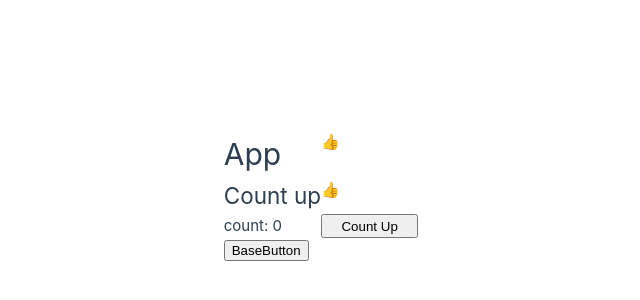
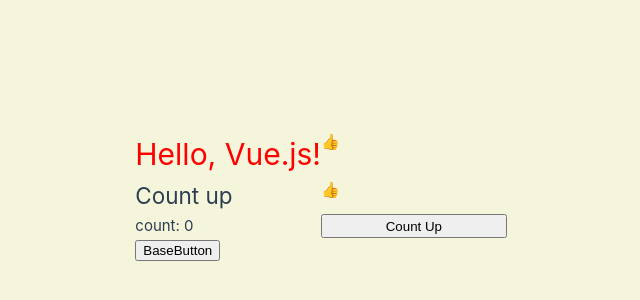
Before and after one commit to 2630-Daichi-Inoue/vue-lesson, a Vue app: page / in a window 1280 px wide. Shown: the part 204-504 px from the top of the page, without its empty margins (319-959 px from the left). Built offline with nearby package versions, Linux system fonts and the light colour scheme.

Commit message:
lesson 60

```diff
--- a/src/App.vue
+++ b/src/App.vue
@@ -3,8 +3,20 @@
 import BaseButton from './components/BaseButton.vue';
 </script>
 <template>
-  <h1>App</h1>
+  <h1 class="red">Hello, Vue.js!</h1>
   <BaseIcon />
   <CountUp  id="base-button"/>
   <BaseButton id="base-button" @click="console.log('App.vue')"/>
 </template>
+
+<style>
+  body {
+    background-color: beige;
+  }
+</style>
+
+<style scoped>
+  .red {
+    color: red;
+  }
+</style>
```
